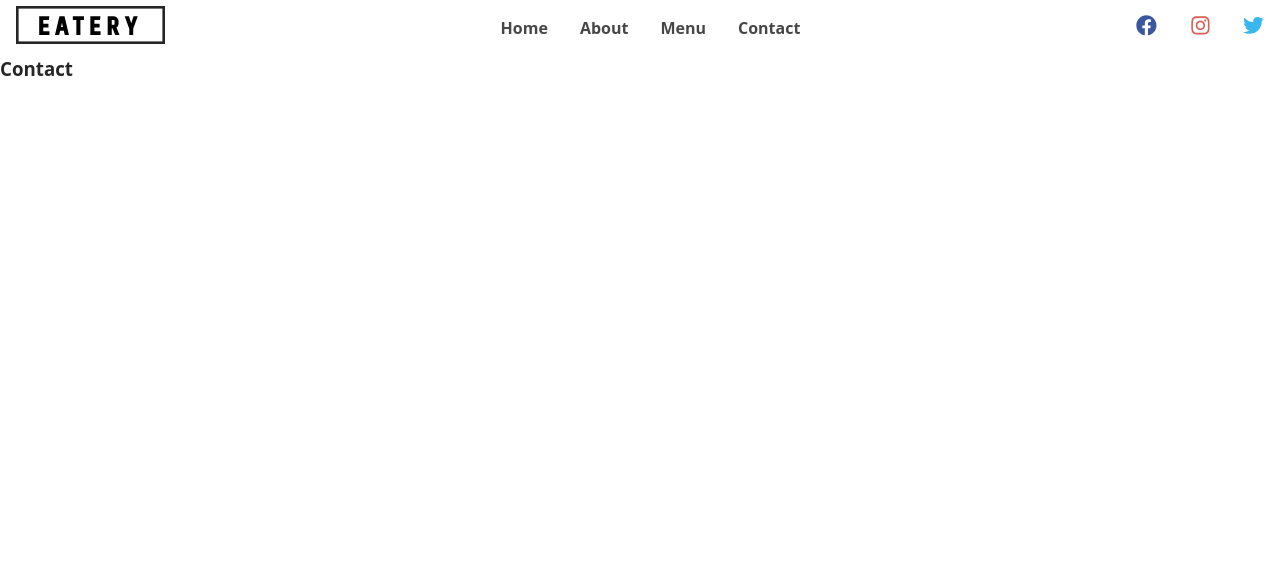
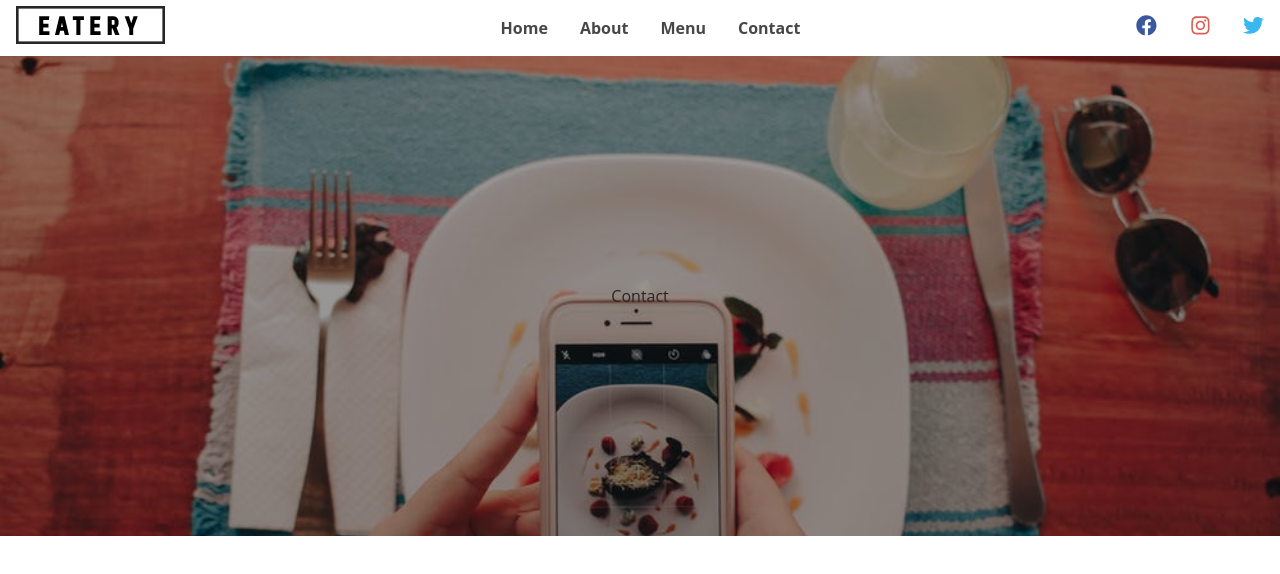
Before and after one commit to Stardev1127/restaurant_food, a Gatsby site: page /contact in a window 1280 px wide. Built offline with nearby package versions, Linux system fonts and the light colour scheme; Gatsby itself is replaced by a stand-in of ours.

Commit message:
Add PageHeader component to contact page

```diff
--- a/src/pages/contact.js
+++ b/src/pages/contact.js
@@ -1,12 +1,17 @@
 import React from "react"
+
 import Layout from "../components/layout"
 import SEO from "../components/seo"
+import { PageHeader } from '../utils'
+import contactImg from '../images/bcg/contactBcg.jpeg'
 
 
 const Contact = () => (
   <Layout>
     <SEO title="Contact" keywords={[`gatsby`, `application`, `react`]} />
-    <h3>Contact</h3>
+    <PageHeader img={contactImg}>
+      Contact
+    </PageHeader>
   </Layout>
 )
 
```
